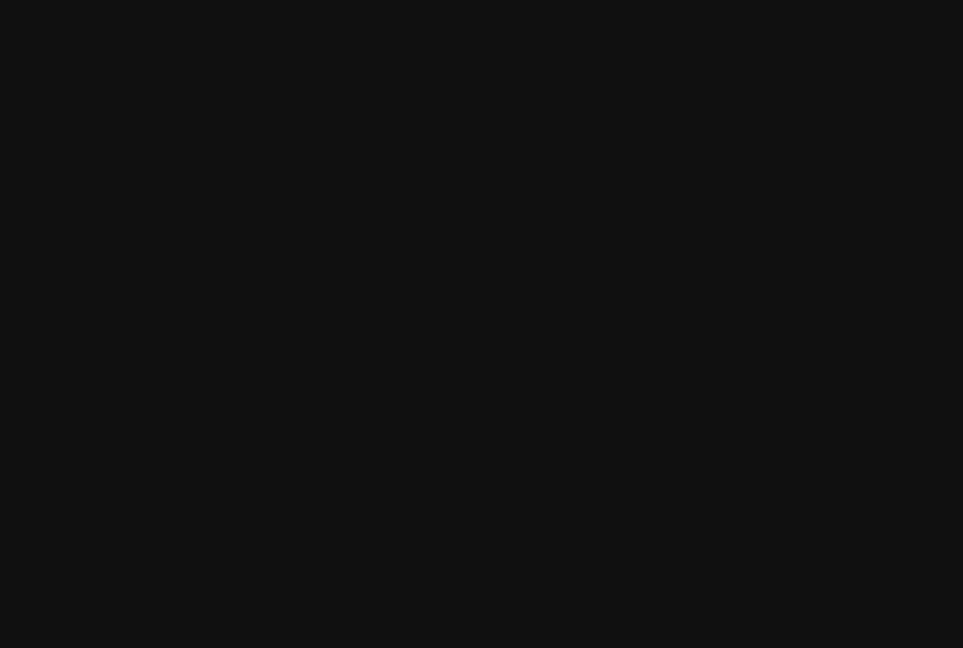
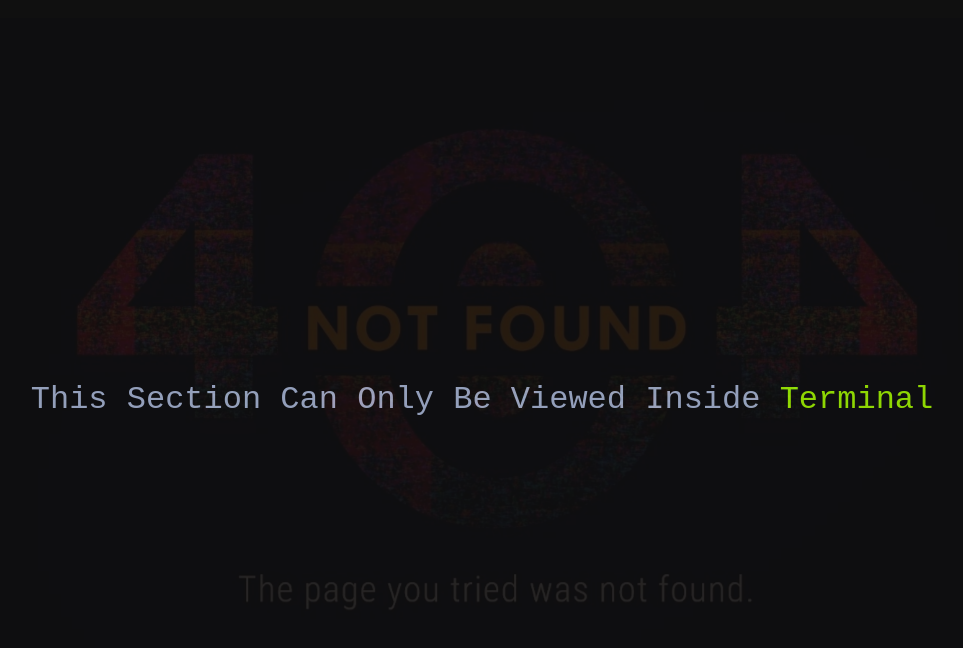
Before and after one commit to lakshyamahawar14/portfolio, a Next.js app: page /skills in a window 1280 px wide. Shown: the top 648 px of the page, without its empty margins (158-1121 px from the left). Built offline with nearby package versions, Linux system fonts and the light colour scheme.

Commit message:
adding skills section

```diff
--- a/app/components/Projects.js
+++ b/app/components/Projects.js
@@ -27,7 +27,9 @@ const Projects = () => {
             It&apos;s a chatbot integrated in a website specially designed to
             provide{" "}
             <span className="text-[#fcfcfc]">mental health support</span> to
-            Individuals.
+            Individuals. This website is made with{" "}
+            <span className="text-[#fcfcfc]">ReactJS</span>. User can give
+            Cognitive assessment tests and get personalized support materials.
           </p>
         </div>
       </section>
@@ -38,9 +40,11 @@ const Projects = () => {
             MazeAI
           </p>
           <p className="text-[1.3rem] py-[2rem] md:text-[1.2rem] sm:text-[1rem] md:py-[1.7rem] sm:py-[1.3rem]">
-            It&apos;s a Maze puzzle game project in which user can generate maze
-            of any size and desired difficulty and play the game to solve that.
-            The original project code is made in{" "}
+            It&apos;s a <span className="text-[#fcfcfc]">Maze</span> puzzle game
+            project in which user can generate maze of any size and desired
+            difficulty and play the game to solve that. Machine learning is also
+            used in the project to determine the difficulty of the maze based on
+            many parameters. The original project code is made in{" "}
             <span className="text-[#fcfcfc]">Python</span>, this is just a
             ReactJS implementation of that project.
           </p>
--- /dev/null
+++ b/app/components/Skills.js
@@ -0,0 +1,18 @@
+import React from "react";
+
+const Skills = () => {
+  return (
+    <>
+      <section className="skills relative flex justify-center items-center h-[100vh] w-[100vw] sm:flex-col px-[6vw]">
+        <div className="">
+          <p className="text-[2rem] md:text-[1.5rem] sm:text-[1.2rem] text-center">
+            This Section Can Only Be Viewed Inside{" "}
+            <span className="text-[#9FEF00]">Terminal</span>
+          </p>
+        </div>
+      </section>
+    </>
+  );
+};
+
+export default Skills;
--- a/app/globals.css
+++ b/app/globals.css
@@ -106,11 +106,11 @@ header{
   animation: zoomOut 18s infinite alternate;
 }
 
-.projects, .mazeai{
+.projects, .mazeai, .skills{
   overflow-y: hidden;
 }
 
-.projects::before, .mazeai::before {
+.projects::before, .mazeai::before, .skills::before {
   content: "";
   position: absolute;
   top: 50%;
@@ -129,6 +129,10 @@ header{
 
 .mazeai::before{
   background-image: url('/assets/images/mazeai_bg.jpg');
+}
+
+.skills::before{
+  background-image: url('/assets/images/notfound_bg.jpg');
 }
 
 
--- a/app/skills/page.js
+++ b/app/skills/page.js
@@ -1,11 +1,13 @@
 "use client";
 import Header from "../components/Header";
+import Skills from "../components/Skills";
 
 const SkillsPage = () => {
   return (
     <>
       <div>
         <Header />
+        <Skills />
       </div>
     </>
   );
```
Also changed, not shown: public/assets/images/notfound_bg.jpg (added).
